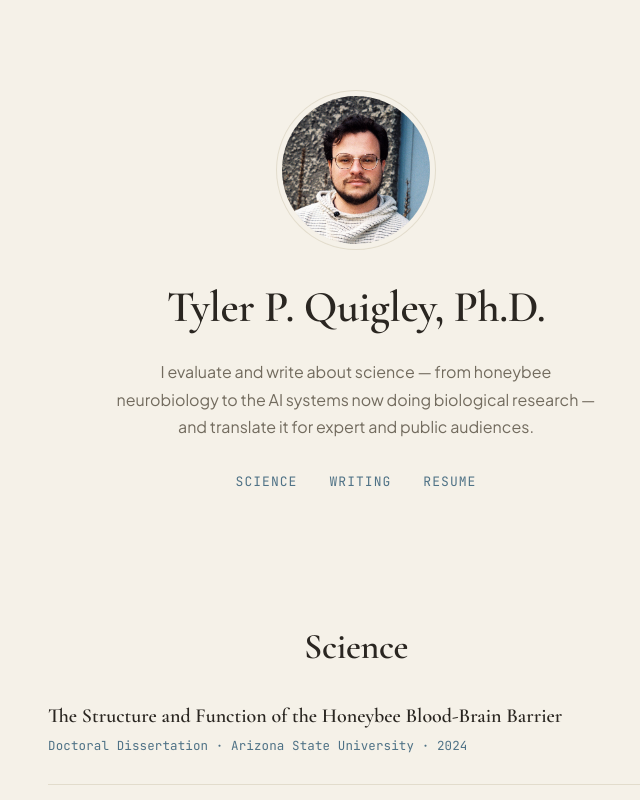
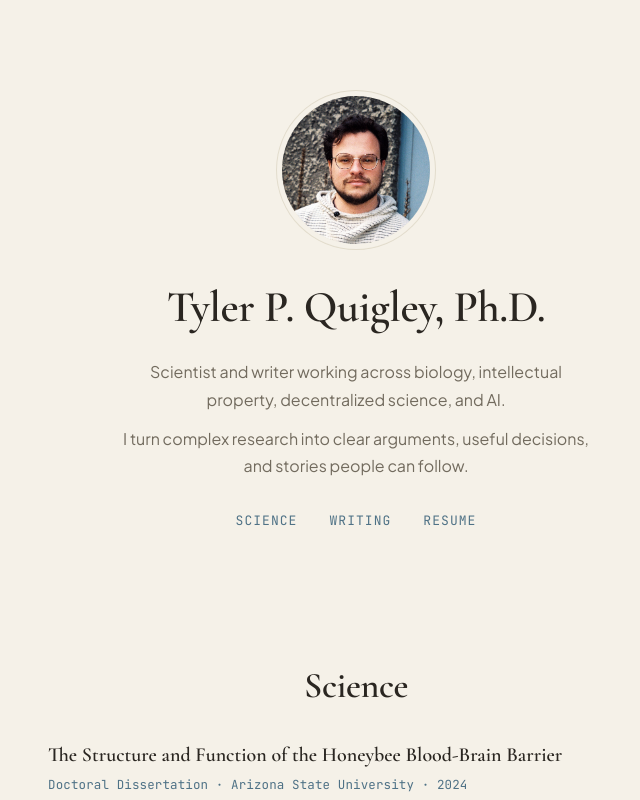
Before and after one commit to atticusbot/tyler-quigley, a React (Vite) app: page / in a window 1280 px wide. Shown: the top 800 px of the page, without its empty margins (284-924 px from the left). Built offline with nearby package versions, Linux system fonts and the light colour scheme.

Commit message:
Add second Other piece, replace hero tagline
Add the Kambo article to Writing -> Other. Replace the header bio with
the two-line tagline Tyler provided (scientist/writer positioning,
then the "clear arguments, useful decisions, stories" line).

```diff
--- a/src/App.tsx
+++ b/src/App.tsx
@@ -31,9 +31,12 @@ function App() {
         />
         <h1 className="name">Tyler P. Quigley, Ph.D.</h1>
         <p className="bio">
-          I evaluate and write about science — from honeybee neurobiology to
-          the AI systems now doing biological research — and translate it
-          for expert and public audiences.
+          Scientist and writer working across biology, intellectual property,
+          decentralized science, and AI.
+        </p>
+        <p className="bio">
+          I turn complex research into clear arguments, useful decisions, and
+          stories people can follow.
         </p>
         <nav className="main-nav">
           <a href="#science">Science</a>
@@ -326,6 +329,16 @@ function App() {
                 </a>
                 <span className="writing-links-source">Psychedelic Review</span>
               </li>
+              <li>
+                <a
+                  href="https://psychedelicreview.com/kambo-another-psychedelic-amphibian/"
+                  target="_blank"
+                  rel="noopener noreferrer"
+                >
+                  Kambô: Another Psychedelic Amphibian? →
+                </a>
+                <span className="writing-links-source">Psychedelic Review</span>
+              </li>
             </ul>
           </div>
         </div>
--- a/src/index.css
+++ b/src/index.css
@@ -115,6 +115,10 @@ section {
   line-height: 1.7;
   color: var(--secondary);
   max-width: 480px;
+  margin-bottom: 12px;
+}
+
+.bio:last-of-type {
   margin-bottom: 32px;
 }
 
```
